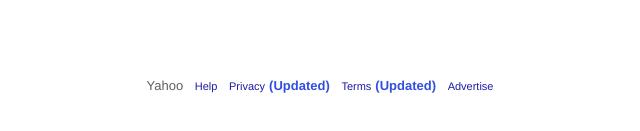
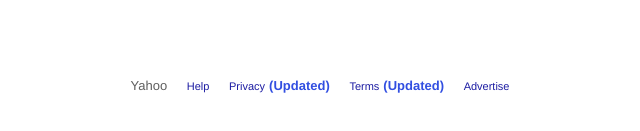
Before and after one commit to yrom1/yahoo-search-clone, a plain HTML site: page index.html in a window 1280 px wide. Shown: the part 655-786 px from the top of the page, 348-988 px from the left. Drawn offline with Linux system fonts and the light colour scheme.

Commit message:
fixed padding spacing in footer

```diff
--- a/main.css
+++ b/main.css
@@ -52,7 +52,7 @@ ul {
 
 li {
     display: inline;
-    padding: 4px;
+    padding: 8px;
 }
 
 .updated {
```
